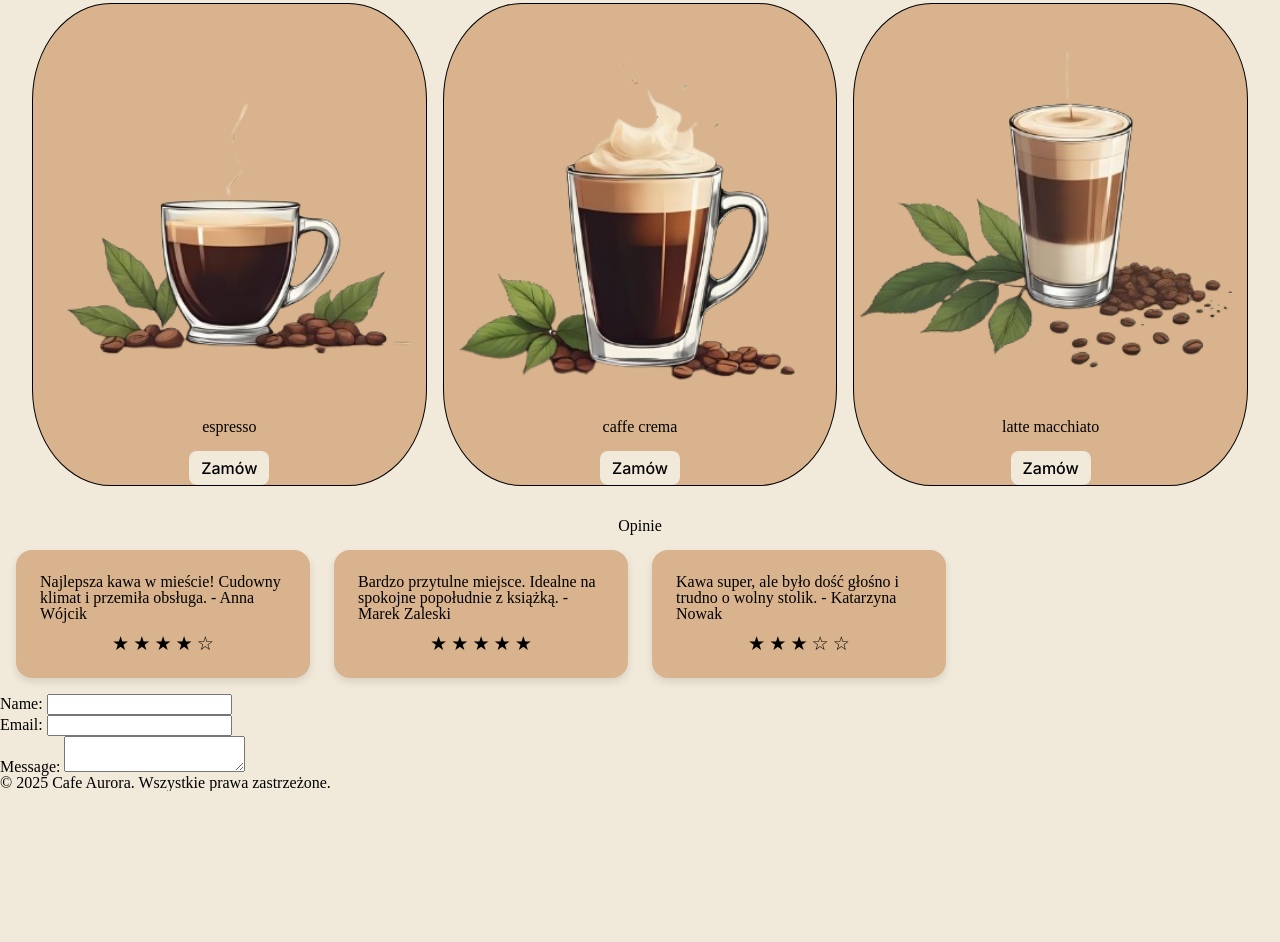
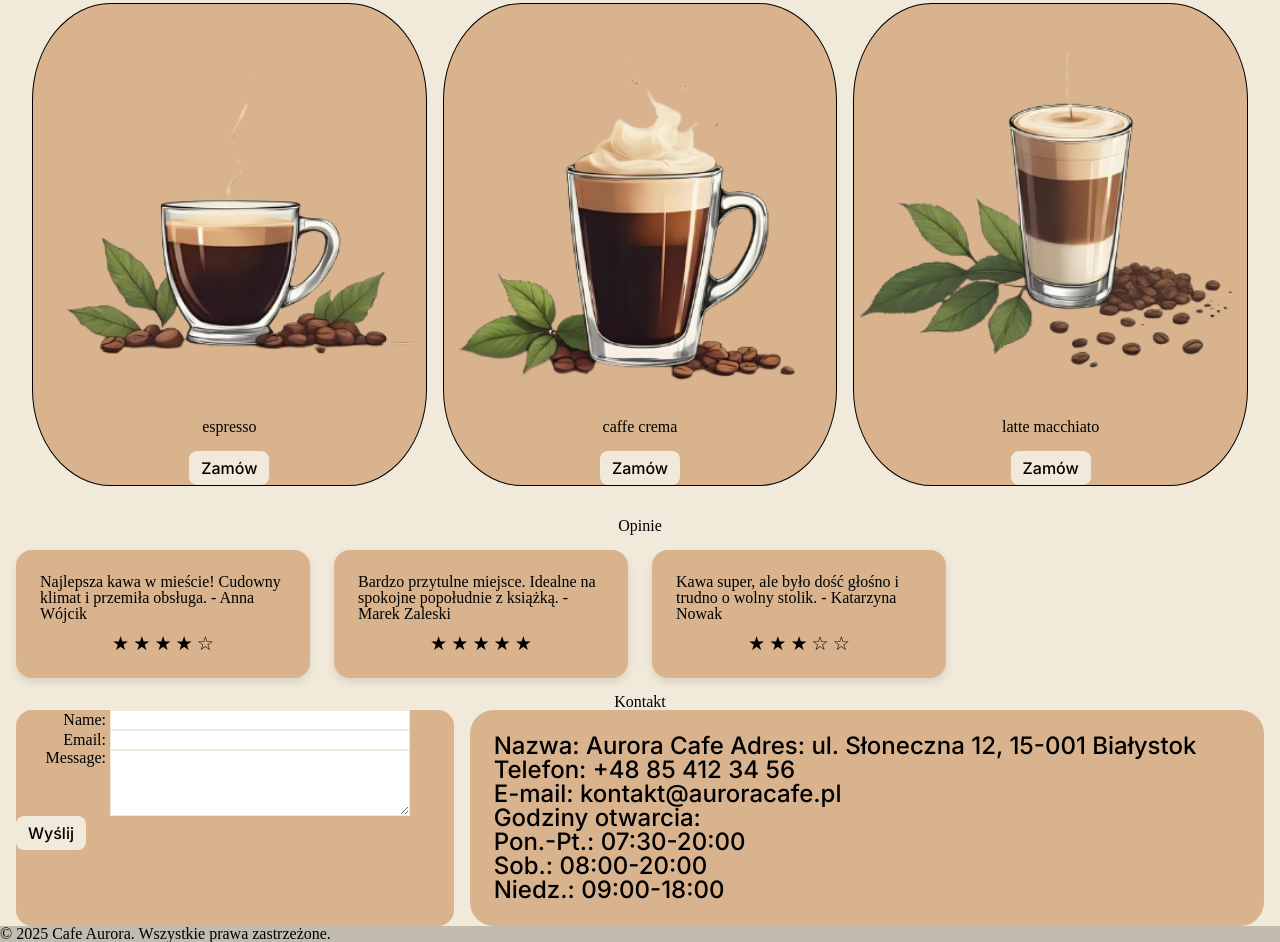
Before and after one commit to Komodoraq/cafe-aurora, a website built with Vite: page index.html in a window 1280 px wide. Shown: the part 576-1518 px from the top of the page. Before the commit the page ends 1367 px from the top, so only its background shows below. Built offline with nearby package versions, Linux system fonts and the light colour scheme.

Commit message:
feat: contact section created

```diff
--- a/index.html
+++ b/index.html
@@ -85,6 +85,7 @@
 					</div>
 				</div>
 			</section>
+			<h4>Kontakt</h4>
 			<section class="contact">
 				<form>
 					<p>
@@ -99,7 +100,18 @@
 						<label for="msg">Message:</label>
 						<textarea id="msg" name="user_message"></textarea>
 					</p>
+					<button class="btn btn-outlined" type="submit">Wyślij</button>
 				</form>
+				<pre>
+					Nazwa: Aurora Cafe Adres: ul. Słoneczna 12, 15-001 Białystok
+					Telefon: +48 85 412 34 56
+					E-mail: kontakt@auroracafe.pl
+					Godziny otwarcia:
+					Pon.-Pt.: 07:30-20:00
+					Sob.: 08:00-20:00
+					Niedz.: 09:00-18:00
+				</pre
+				>
 			</section>
 		</main>
 		<footer>
--- a/src/css/style.css
+++ b/src/css/style.css
@@ -122,7 +122,8 @@ h1 {
 }
 
 h2,
-h3 {
+h3,
+h4 {
 	display: flex;
 	justify-content: center;
 	font-family: "Caveat Brush";
@@ -224,6 +225,57 @@ p {
 	gap: 4px;
 }
 
+.contact {
+	display: grid;
+	grid-template-columns: repeat(2, auto);
+	gap: 1rem;
+	padding: 0 1rem;
+}
+
+.contact pre {
+	display: inline-block;
+	padding: 1em;
+	background-color: var(--color-pastel-gray-orange);
+	border-radius: 1em;
+	font-size: 24px;
+	white-space: pre-line;
+	word-break: normal;
+	font-family: "Inter", sans-serif;
+	font-weight: 500;
+	font-style: normal;
+}
+
+form {
+	display: inline-block;
+	padding: 1em;
+	background-color: var(--color-pastel-gray-orange);
+	border-radius: 1em;
+}
+label {
+	display: inline-block;
+	min-width: 90px;
+	text-align: right;
+}
+
+input,
+textarea {
+	font-family: "Inter", sans-serif;
+	width: 300px;
+	box-sizing: border-box;
+	border: 1px solid var(--color-lightorange);
+}
+
+textarea {
+	vertical-align: top;
+	height: 5em;
+}
+
+footer {
+	display: flex;
+	justify-content: center;
+	margin-top: 3rem;
+	background-color: var(--color-light-gray-orange);
+}
 /* responsivity */
 
 @media (min-width: 600px) {
```
